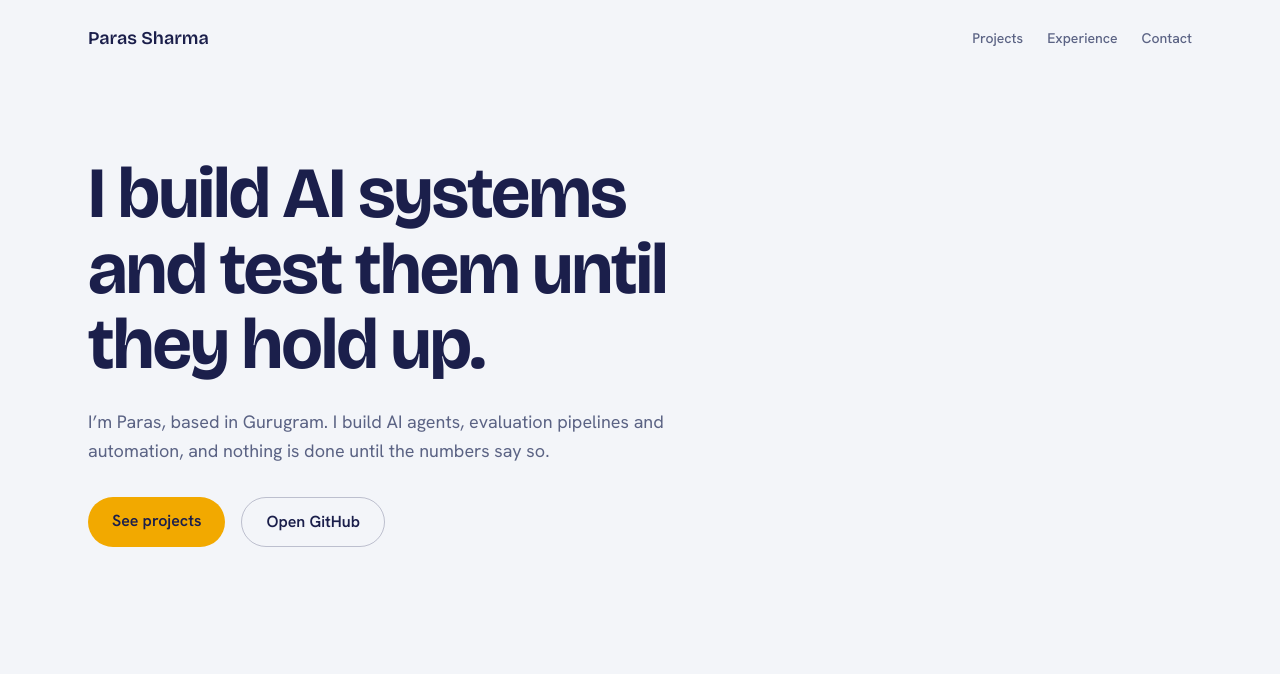
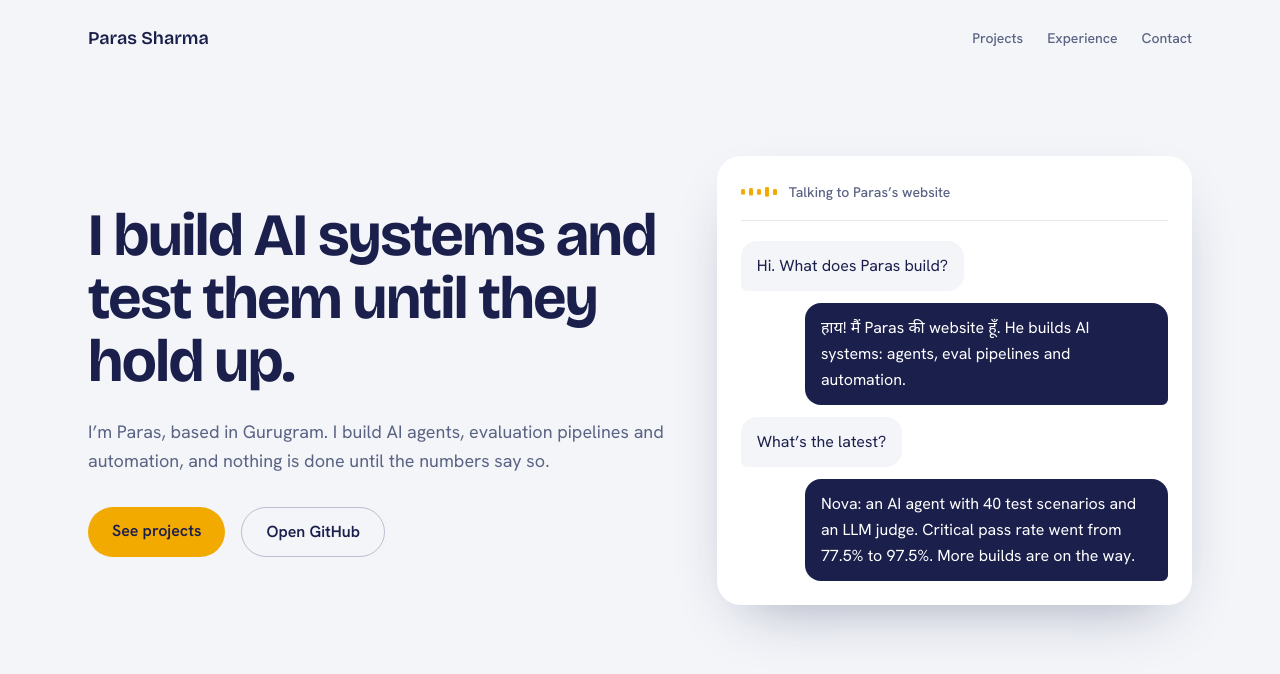
Before and after one commit to paras9706/portfolio, an Astro site: page / in a window 1280 px wide. Built offline with nearby package versions, Linux system fonts and the light colour scheme; Astro itself is replaced by a stand-in of ours.

Commit message:
Make hero evergreen for future projects

```diff
--- a/src/pages/index.astro
+++ b/src/pages/index.astro
@@ -58,7 +58,7 @@ const barHeights = ["h-3", "h-5", "h-4", "h-6", "h-3"];
       >
         <div>
           <h1
-            class="font-display text-5xl leading-[1.05] font-bold tracking-tight sm:text-6xl lg:text-7xl"
+            class="font-display text-5xl leading-[1.05] font-bold tracking-tight sm:text-6xl"
           >
             {hero.headline}
           </h1>
@@ -80,3 +80,54 @@ const barHeights = ["h-3", "h-5", "h-4", "h-6", "h-3"];
             </a>
           </div>
         </div>
+        <div
+          class="rounded-3xl bg-white p-5 shadow-[0_24px_60px_-30px_rgba(27,31,75,0.45)] sm:p-6"
+        >
+          <div class="flex items-center gap-3 border-b border-ink/10 pb-4">
+            <div class="flex h-6 items-center gap-1" aria-hidden="true">
+              {
+                barHeights.map((height, i) => (
+                  <span
+                    class:list={["bar w-1 rounded-full bg-marigold", height]}
+                    style={`animation-delay:${i * 0.12}s`}
+                  />
+                ))
+              }
+            </div>
+            <p class="text-sm font-medium text-dusk">
+              Talking to Paras’s website
+            </p>
+          </div>
+
+          <ol class="mt-5 space-y-3">
+            {
+              call.map((line, i) => (
+                <li
+                  class:list={[
+                    "bubble flex",
+                    line.who === "site" ? "justify-end" : "justify-start",
+                  ]}
+                  style={`--delay:${0.4 + i * 0.9}s`}
+                >
+                  <p
+                    class:list={[
+                      "max-w-[85%] rounded-2xl px-4 py-3 leading-relaxed",
+                      line.who === "site"
+                        ? "rounded-br-md bg-ink text-white"
+                        : "rounded-bl-md bg-mist text-ink",
+                    ]}
+                  >
+                    <span class="sr-only">
+                      {line.who === "site" ? "Paras’s website: " : "Visitor: "}
+                    </span>
+                    {line.text}
+                  </p>
+                </li>
+              ))
+            }
+          </ol>
+        </div>
+      </section>
+    </main>
+  </body>
+</html>
```
